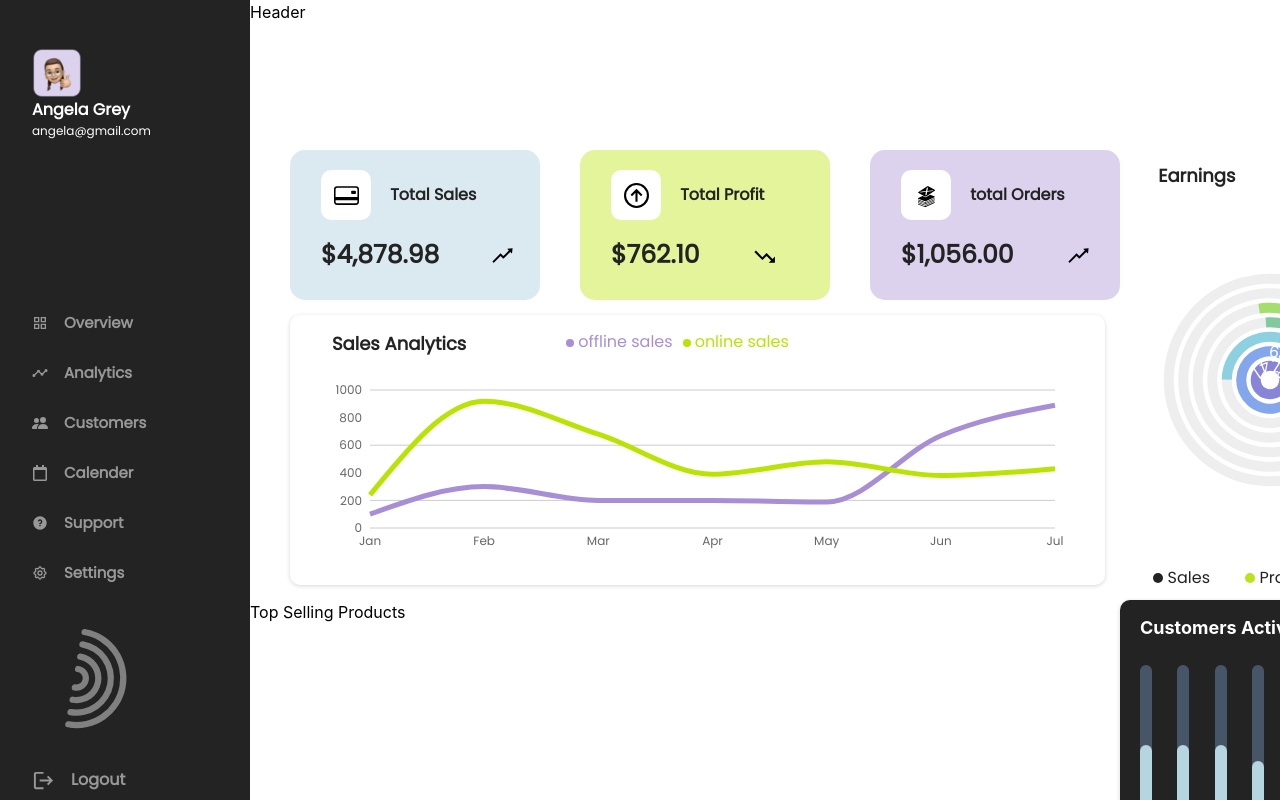
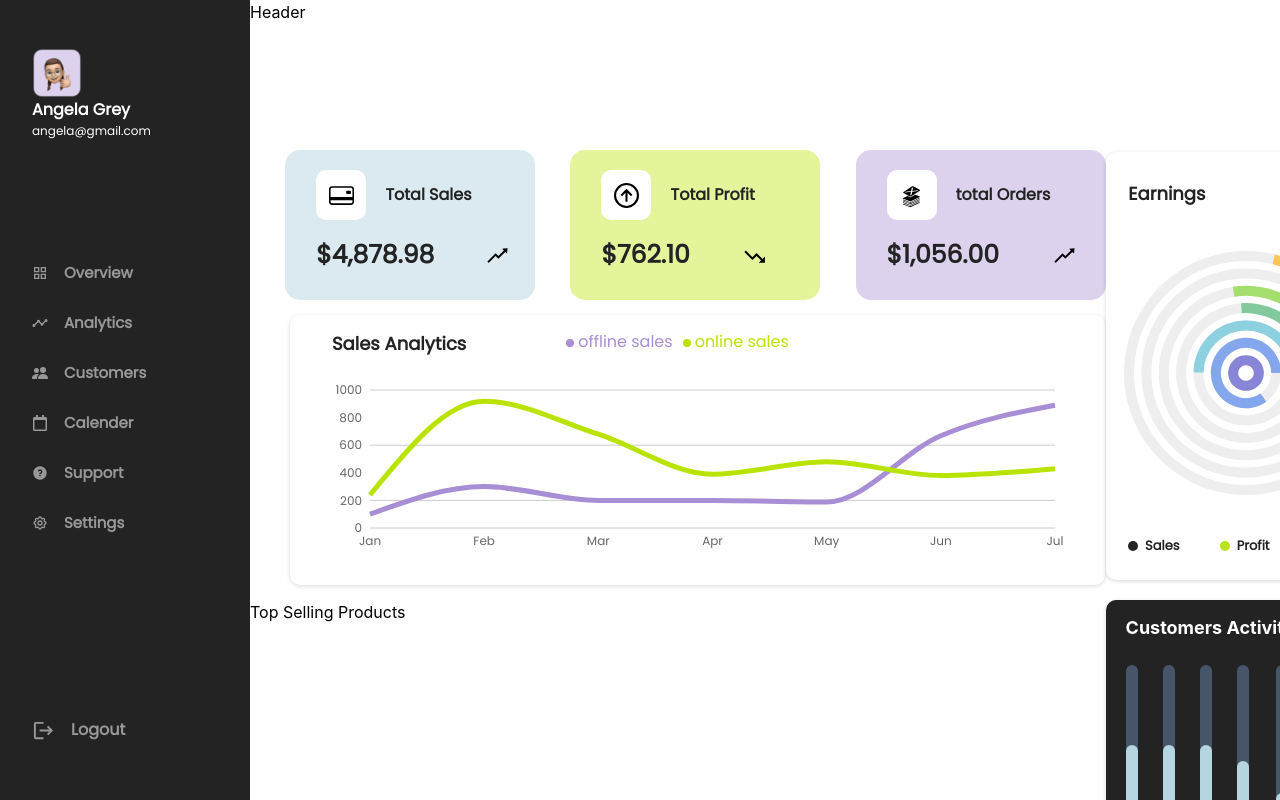
Before and after one commit to CentBit-Internship/wallet-web-ui, a React (Create React App) app: page / in a window 1280 px wide. Built offline with nearby package versions, Linux system fonts and the light colour scheme.

Commit message:
attended to some fixes

```diff
--- a/src/components/cards/Cards.tsx
+++ b/src/components/cards/Cards.tsx
@@ -1,4 +1,4 @@
-import React, { useEffect } from 'react';
+import React from 'react';
 import { SingleCard, SingleCardProps } from "../singleCard/SingleCard";
 import { BsCreditCard2Back } from "react-icons/bs";
 import { AiOutlineRise } from "react-icons/ai";
--- a/src/components/earnings/Earnings.tsx
+++ b/src/components/earnings/Earnings.tsx
@@ -6,7 +6,6 @@ import { SalesProfitGrowth } from "../salesPofitGrowth/SalesProfitGrowth";
 import {
   RadialBarChart,
   RadialBar,
-  Legend,
   ResponsiveContainer,
 } from "recharts";
 
@@ -58,16 +57,9 @@ const data = [
   },
 ];
 
-const style = {
-  top: "50%",
-  right: 0,
-  transform: "translate(0, -50%)",
-  lineHeight: "24px",
-};
-
 export function Earnings() {
   return (
-    <>
+    <S.EarningContainer>
       <S.EarningsAndMonthsDiv>
         <S.Earning>Earnings</S.Earning>
         <Months />
@@ -77,27 +69,18 @@ export function Earnings() {
           cx="50%"
           cy="50%"
           innerRadius="10%"
-          outerRadius="80%"
+          outerRadius="100%"
           barSize={10}
           data={data}
         >
           <RadialBar
-            // minAngle={15}
-            label={{ position: "insideStart", fill: "#fff" }}
             background
-            // clockWise
             dataKey="uv"
-          />
-          <Legend
-            iconSize={10}
-            layout="vertical"
-            verticalAlign="middle"
-            wrapperStyle={style}
           />
         </RadialBarChart>
       </ResponsiveContainer>
 
       <SalesProfitGrowth />
-    </>
+    </S.EarningContainer>
   );
 }
--- a/src/components/earnings/styles.ts
+++ b/src/components/earnings/styles.ts
@@ -3,9 +3,20 @@ import styled from "styled-components";
 export { Month } from "../months/styles";
 
 
+export const EarningContainer = styled.div`
+background: #fff;
+box-shadow: rgba(0, 0, 0, 0.16) 0px 1px 4px;
+width: 280px;
+height: 95%;
+color: #232323;
+margin-top: 2px;
+border-radius: 10px;
+font-family: "Poppins";
+`;
+
 export const EarningsAndMonthsDiv = styled.div`
 height: 50px;
-width: 300px;
+width: 280px;
 display: flex;
 align-items: center;
 justify-content: space-around;
@@ -15,5 +26,7 @@ export const Earning = styled.p`
 font-size: 18px;
 color:  #232323;
 font-weight: 600;
+margin-top: 2rem;
+margin-right: 2rem;
 font-family: 'Poppins', sans-serif;
 `;
--- a/src/components/months/styles.ts
+++ b/src/components/months/styles.ts
@@ -2,18 +2,16 @@ import styled from "styled-components";
 
 
 export const Month = styled.select`
-width: 70px;
+width: 80px;
 height: 30px;
 font-size: 12px;
 background-color: #f6f6f6;
 border: solid 1px  #f6f6f6;
 color: #989898;
-border-radius: 5px;
+border-radius: 10px;
+margin-top: 2.5rem;
 font-family: 'Poppins', sans-serif;
     &:focus-visible {
         outline: none;
-        // &:hover {
-        //     color: #303030;
-        // }
     }
 `;
--- a/src/components/salesPofitGrowth/styles.ts
+++ b/src/components/salesPofitGrowth/styles.ts
@@ -8,4 +8,6 @@ width: 300px;
 display: flex;
 align-items: center;
 justify-content: start;
+// border: solid 1px;
+// margin-bottom: 5rem;
 `;
--- a/src/components/sideBar/SideBar.tsx
+++ b/src/components/sideBar/SideBar.tsx
@@ -2,7 +2,7 @@ import React from "react";
 import { FaRegCalendar } from "react-icons/fa";
 import { MdGridView, MdLogout } from "react-icons/md";
 import { IoAnalyticsSharp } from "react-icons/io5";
-import { BsFillPeopleFill, BsRainbow } from "react-icons/bs";
+import { BsFillPeopleFill } from "react-icons/bs";
 import { RiQuestionFill } from "react-icons/ri";
 import { TbSettings } from "react-icons/tb";
 import ThumbImg from "../../assets/thumbImg.png";
@@ -49,7 +49,7 @@ export function SideBar() {
           </S.ListContainer>
 
           <S.Raibowlike>
-            <S.RainbowlikeIcon> <BsRainbow/> </S.RainbowlikeIcon>
+            {/* <S.RainbowlikeIcon> <BsRainbow/> </S.RainbowlikeIcon> */}
           </S.Raibowlike>
 
           <S.LogoutCon>
--- a/src/components/sideBar/styles.ts
+++ b/src/components/sideBar/styles.ts
@@ -8,7 +8,7 @@ export const BlackBackground = styled.div`
 `;
 
 export const AngelaGreyDiv = styled.div`
-  height: 250px;
+  height: 200px;
   width: 100%;
 `;
 
@@ -71,16 +71,16 @@ export const Raibowlike = styled.div`
   align-items: center;
 `;
 
-export const RainbowlikeIcon = styled.i`
-  font-size: 100px;
-  width: 100%;
-  margin-left: 3rem;
-  margin-top: 3rem;
-  color: grey;
-  & svg {
-    transform: rotate(100deg);
-  }
-`;
+// export const RainbowlikeIcon = styled.i`
+//   font-size: 100px;
+//   width: 100%;
+//   margin-left: 3rem;
+//   margin-top: 3rem;
+//   color: grey;
+//   & svg {
+//     transform: rotate(100deg);
+//   }
+// `;
 
 export const LogoutCon = styled.div`
   height: 60px;
--- a/src/components/singleCard/styles.ts
+++ b/src/components/singleCard/styles.ts
@@ -1,11 +1,11 @@
-import styled, { css } from "styled-components";
+import styled from "styled-components";
 
 
 export const Card = styled.div<{backgroundColor: string}>`
 height: 150px;
 width: 250px;
 border-radius: 15px;
-margin-left: 2.5rem;
+margin-left: 2.2rem;
 display: flex;
 flex-direction: column;
 align-items: center;
--- a/src/components/singleSalesPG/styles.ts
+++ b/src/components/singleSalesPG/styles.ts
@@ -6,19 +6,21 @@ width: 90px;
 display: flex;
 align-items: center;
 justify-content: end;
+margin-bottom: 2rem;
 `;
 
 export const Dot = styled.div<{backgroundColor: string}>`
 height: 10px;
 width: 10px;
 border-radius: 5px;
-margin-right: 5px;
+margin-right: 7px;
 background-color: ${({ backgroundColor }) => backgroundColor};
 `;
 
 export const Sales = styled.span`
-font-size: 16px;
+font-size: 13px;
 font-family: 'Poppins', sans-serif;
 color:  #232323;
-font-weight: 400;
+font-weight: 600;
+margin-right: 1rem;
 `;
```
